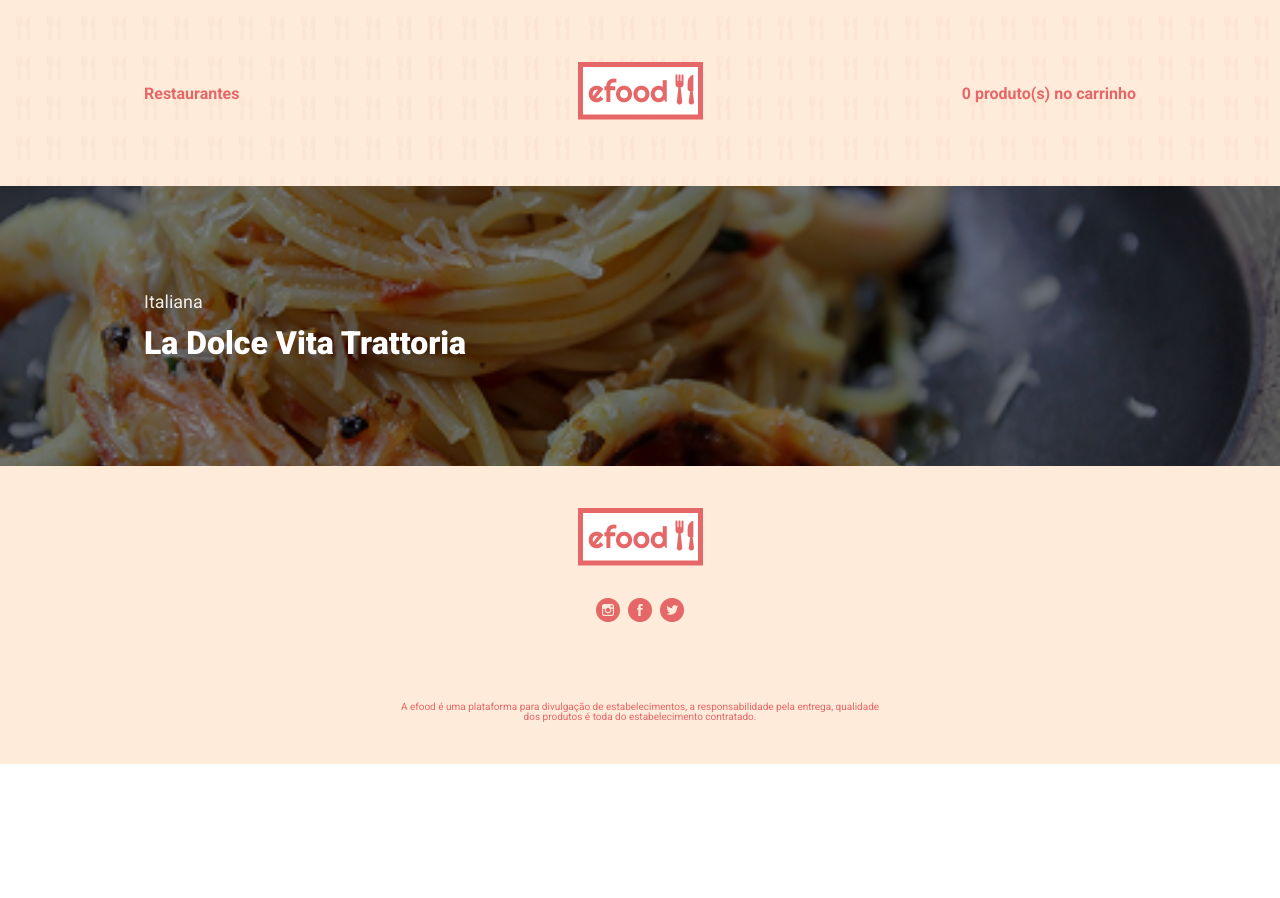
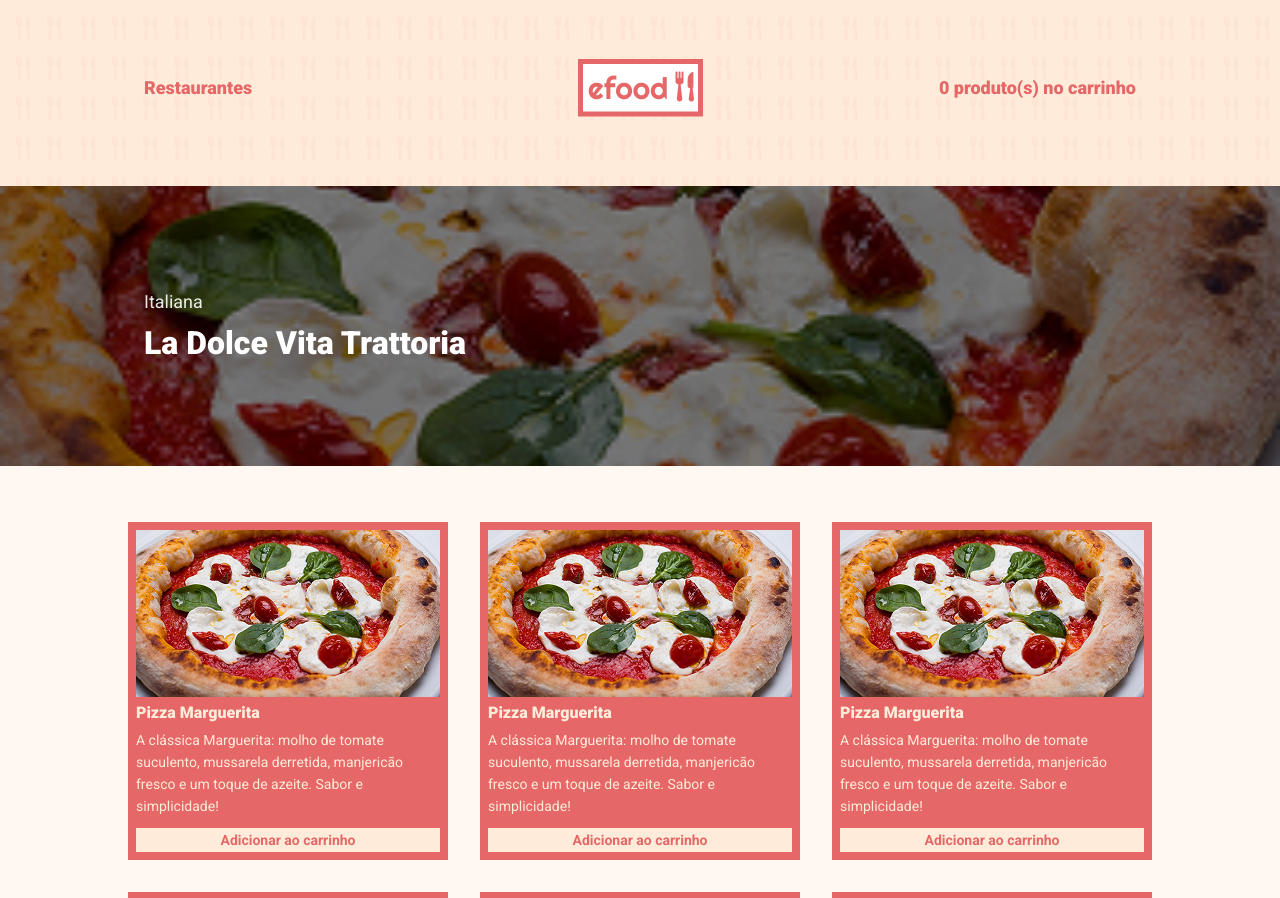
Before and after one commit to GiovanaCadoni/Projeto_6, a React (Vite) app: page /perfil/1 in a window 1280 px wide. Shown: the top 898 px of the page. Before the commit the page ends 800 px from the top, so only its background shows below. Built offline with nearby package versions, Linux system fonts and the light colour scheme.

Commit message:
second commit

```diff
--- a/src/components/HeaderPerfil/index.jsx
+++ b/src/components/HeaderPerfil/index.jsx
@@ -15,5 +15,5 @@
         <S.Right>0 produto(s) no carrinho</S.Right>
         </S.Inner>
     </S.Wrapper>
-    )
+)
 }
--- a/src/components/HeaderPerfil/styles.js
+++ b/src/components/HeaderPerfil/styles.js
@@ -2,28 +2,31 @@
 import fundo from '../../assets/images/fundo_header.png'
 
 export const Wrapper = styled.header`
+height: 186px;
 background-image: url(${fundo});
 background-repeat: repeat;
-height: 186px; /* se você me passar do Figma eu cravo */
-display: flex;
-align-items: center;
 `
 
 export const Inner = styled.div`
 width: 100%;
 max-width: 1024px;
 margin: 0 auto;
-padding: 0 16px;
+padding: 59px 16px 0; /* Figma top = 59px */
 display: grid;
 grid-template-columns: 1fr auto 1fr;
 align-items: center;
-color: #e66767;
-font-family: 'Roboto', sans-serif;
-font-weight: 700;
 `
 
 export const Left = styled.div`
 justify-self: start;
+
+a {
+color: #e66767;
+font-family: 'Roboto', sans-serif;
+font-size: 18px;
+font-weight: 900;
+line-height: 100%;
+}
 `
 
 export const Center = styled.div`
@@ -32,9 +35,16 @@
 img {
     width: 125px;
     height: auto;
+    display: block;
 }
 `
 
 export const Right = styled.div`
 justify-self: end;
+color: #e66767;
+font-family: 'Roboto', sans-serif;
+font-size: 18px;
+font-weight: 900;
+line-height: 100%;
+text-align: right;
 `
--- /dev/null
+++ b/src/components/ProductCard/index.jsx
@@ -0,0 +1,12 @@
+import * as S from './styles'
+
+export default function ProductCard({ imagem, titulo, descricao }) {
+return (
+    <S.Card>
+    <S.Image src={imagem} />
+    <S.Title>{titulo}</S.Title>
+    <S.Description>{descricao}</S.Description>
+    <S.Button>Adicionar ao carrinho</S.Button>
+    </S.Card>
+)
+}
--- /dev/null
+++ b/src/components/ProductCard/styles.js
@@ -0,0 +1,55 @@
+import styled from 'styled-components'
+
+export const Card = styled.article`
+width: 320px;
+height: 338px;
+background: #e66767;
+padding: 8px;
+display: flex;
+flex-direction: column;
+`
+
+export const Image = styled.img`
+width: 304px;
+height: 167px;
+object-fit: cover;
+display: block;
+`
+
+export const Title = styled.h3`
+width: 304px;
+margin: 8px 0;
+color: #ffebd9;
+font-family: 'Roboto', sans-serif;
+font-size: 16px;
+font-weight: 900;
+line-height: 100%;
+`
+
+export const Description = styled.p`
+width: 304px;
+max-height: 88px;
+color: #ffebd9;
+font-family: 'Roboto', sans-serif;
+font-size: 14px;
+font-weight: 400;
+line-height: 22px;
+margin: 0 0 8px 0;
+overflow: hidden;
+`
+
+export const Button = styled.button`
+width: 304px;
+height: 24px;
+background: #ffebd9;
+color: #e66767;
+font-family: 'Roboto', sans-serif;
+font-size: 14px;
+font-weight: 700;
+line-height: 100%;
+display: flex;
+align-items: center;
+justify-content: center;
+margin-top: auto;
+padding: 0;
+`
--- a/src/pages/Perfil/index.jsx
+++ b/src/pages/Perfil/index.jsx
@@ -1,18 +1,73 @@
 import HeaderPerfil from '../../components/HeaderPerfil'
 import BannerPerfil from '../../components/BannerPerfil'
 import Footer from '../../components/Footer'
-import macarrao from '../../assets/images/macarrao.png'
+import ProductCard from '../../components/ProductCard'
+import * as S from './styles'
+
+import pizza from '../../assets/images/pizza.png'
 
 export default function Perfil() {
+const produtos = [
+    {
+    id: 1,
+    imagem: pizza,
+    titulo: 'Pizza Marguerita',
+    descricao:
+        'A clássica Marguerita: molho de tomate suculento, mussarela derretida, manjericão fresco e um toque de azeite. Sabor e simplicidade!'
+    },
+    {
+    id: 2,
+    imagem: pizza,
+    titulo: 'Pizza Marguerita',
+    descricao:
+        'A clássica Marguerita: molho de tomate suculento, mussarela derretida, manjericão fresco e um toque de azeite. Sabor e simplicidade!'
+    },
+    {
+    id: 3,
+    imagem: pizza,
+    titulo: 'Pizza Marguerita',
+    descricao:
+        'A clássica Marguerita: molho de tomate suculento, mussarela derretida, manjericão fresco e um toque de azeite. Sabor e simplicidade!'
+    },
+    {
+    id: 3,
+    imagem: pizza,
+    titulo: 'Pizza Marguerita',
+    descricao:
+        'A clássica Marguerita: molho de tomate suculento, mussarela derretida, manjericão fresco e um toque de azeite. Sabor e simplicidade!'
+    },
+    {
+    id: 3,
+    imagem: pizza,
+    titulo: 'Pizza Marguerita',
+    descricao:
+        'A clássica Marguerita: molho de tomate suculento, mussarela derretida, manjericão fresco e um toque de azeite. Sabor e simplicidade!'
+    },
+    {
+    id: 3,
+    imagem: pizza,
+    titulo: 'Pizza Marguerita',
+    descricao:
+        'A clássica Marguerita: molho de tomate suculento, mussarela derretida, manjericão fresco e um toque de azeite. Sabor e simplicidade!'
+    }
+]
 return (
     <>
         <HeaderPerfil />
         <BannerPerfil
         categoria="Italiana"
         nome="La Dolce Vita Trattoria"
-        imagem={macarrao}
-        />
-      {/* Grid de produtos entra aqui já já */}
+        imagem={pizza}
+    />
+        <S.Main>
+        <S.Container>
+            <S.Grid>
+            {produtos.map((p) => (
+                <ProductCard key={p.id} {...p} />
+            ))}
+            </S.Grid>
+        </S.Container>
+        </S.Main>
         <Footer />
     </>
 )
--- a/src/pages/Perfil/styles.js
+++ b/src/pages/Perfil/styles.js
@@ -0,0 +1,24 @@
+import styled from 'styled-components'
+
+export const Main = styled.main`
+background: #fff8f2;
+padding: 56px 0;
+`
+
+export const Container = styled.div`
+width: 100%;
+max-width: 1024px;
+margin: 0 auto;
+`
+
+export const Grid = styled.div`
+display: grid;
+grid-template-columns: repeat(3, 320px);
+justify-content: space-between;
+row-gap: 32px;
+
+@media (max-width: 1024px) {
+    grid-template-columns: 1fr;
+    justify-items: center;
+ }
+`
```
